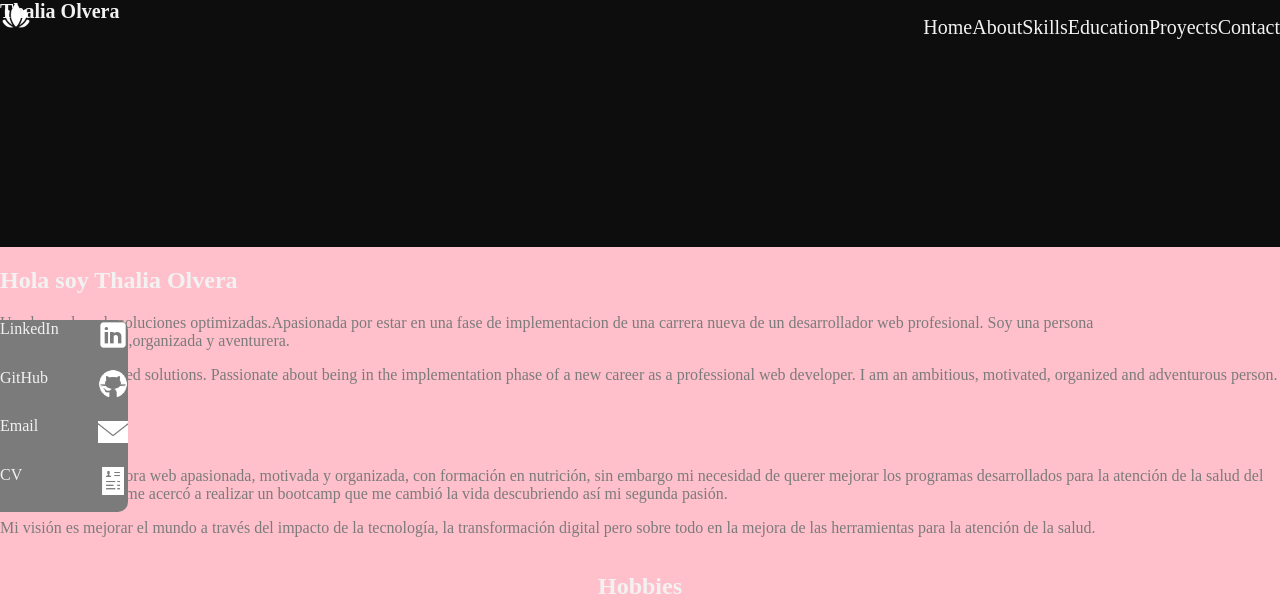
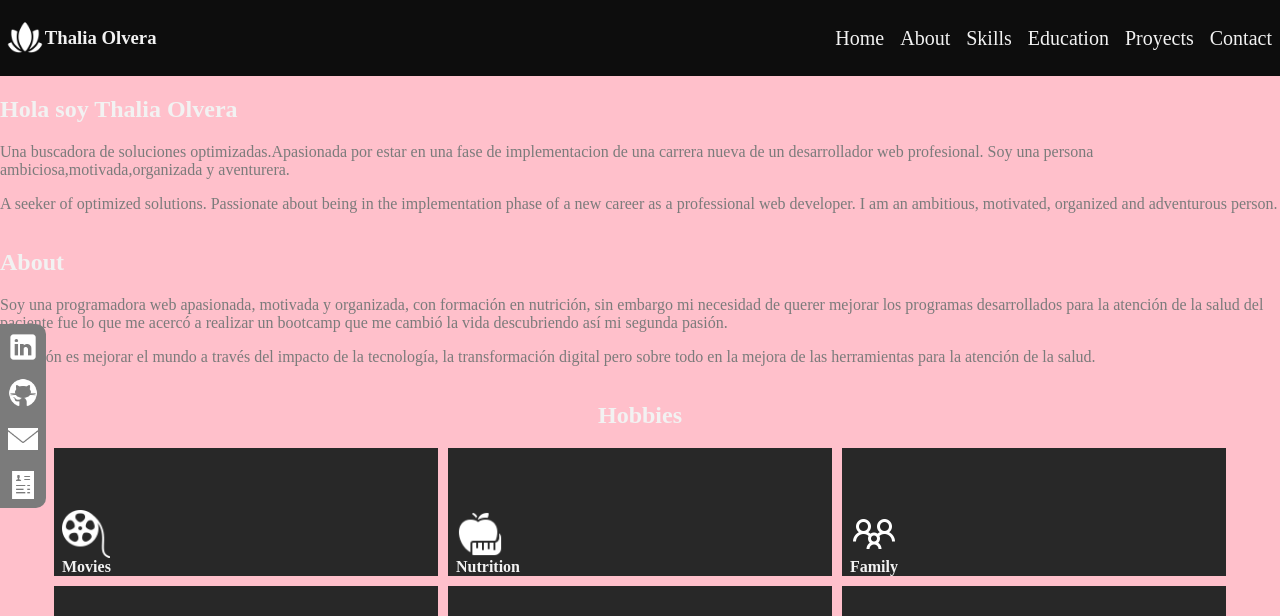
Before and after one commit to ThaliaOlvera/myPortfolio, a plain HTML site: page index.html in a window 1280 px wide. Shown: the top 616 px of the page. Drawn offline with Linux system fonts and the light colour scheme.

Commit message:
Fix: aside section

```diff
--- a/index.html
+++ b/index.html
@@ -8,7 +8,10 @@
   </head>
   <body>
     <header>
-      <h3><img src="img/iconsWhiteLote.png" alt="Loto Icon" />Thalia Olvera</h3>
+      <div class="logo_container">
+        <img src="img/iconsWhiteLote.png" alt="Loto Icon" />
+        <h3>Thalia Olvera</h3>
+      </div>
       <nav class="navbar_container">
         <ul class="navbar_list">
           <li><a href="#home">Home</a></li>
@@ -20,20 +23,20 @@
         </ul>
       </nav>
     </header>
-    <aside class="expand-list">
-      <article>
+    <aside>
+      <article class="item_container">
         <a href="" class="item">LinkedIn</a>
         <img src="/img/socialLinks/linkedinIconWhite.png" alt="" />
       </article>
-      <article>
+      <article class="item_container">
         <a href="" class="item">GitHub</a>
         <img src="/img/socialLinks/GithubIconWhite.png" alt="" />
       </article>
-      <article>
+      <article class="item_container">
         <a href="" class="item">Email</a>
         <img src="/img/socialLinks/IconMailWhite.png" alt="" />
       </article>
-      <article>
+      <article class="item_container">
         <a href="" class="item">CV</a>
         <img src="/img/socialLinks/IconCvWhite.png" alt="" />
       </article>
--- a/style.css
+++ b/style.css
@@ -40,35 +40,45 @@ h4 {
 
 header {
   display: flex;
-  justify-content: center;
 }
 
-header img {
-  width: 2rem;
-  height: 2rem;
-
-  position: absolute;
-  top: 0;
-  left: 0;
+.logo_container {
+  width: 25%;
+  display: flex;
+  justify-content: stretch;
+  align-items: center;
+  padding-left: 0.3rem;
 }
 
-header h3 {
-  width: 40%;
-  height: auto;
-  font-size: var(--FontSize-md);
-  margin-top: 0px;
-  margin-bottom: 0px;
+.logo_container img {
+  width: 40px;
+  height: 40px;
+
+  margin-top: 18px;
+  margin-bottom: 18px;
 }
 
 .navbar_container {
   width: 100%;
-  height: 100%;
+  height: auto;
+
+  display: flex;
+  justify-content: end;
+  align-items: center;
 }
 
 .navbar_list {
   display: flex;
 
-  justify-content: end;
+  gap: 1rem;
+
+  padding-left: 0px;
+  padding-right: 0.5rem;
+  margin-top: 0px;
+  margin-bottom: 0px;
+}
+.navbar_list li {
+  list-style: none;
 }
 
 .navbar_list li a {
@@ -78,36 +88,38 @@ header h3 {
   text-decoration: none;
 }
 
-.navbar_list li {
-  list-style: none;
-}
-
 /*Aside menú*/
 
 aside {
-  width: 10%;
+  width: 18%;
   height: 12rem;
-
-  position: sticky;
+  position: fixed;
   top: 40%;
-
   display: flex;
   flex-direction: column;
-  justify-content: space-between;
-  align-items: center;
-
-  border-radius: 0px 10px 10px 0px;
-  background-color: var(--Gray300);
+  justify-content: center;
+  align-items: start;
 }
 
-aside article {
-  width: 100%;
+aside .item_container {
+  width: 20%;
   height: 24%;
 
   display: flex;
-  justify-content: space-between;
+  flex-direction: arrow;
+  justify-content: end;
+  align-items: center;
+  text-align: center;
+  background-color: var(--Gray300);
+  padding-right: 8px;
+}
 
-  text-align: center;
+.item_container:nth-child(1) {
+  border-radius: 0px 10px 0px 0px;
+}
+
+.item_container:nth-child(4) {
+  border-radius: 0px 0px 10px 0px;
 }
 
 aside article img {
@@ -115,10 +127,29 @@ aside article img {
   height: 30px;
 }
 
-aside a {
+aside .item {
+  display: flex;
+  align-items: center;
+  width: 100%;
+  height: 2.5rem;
   text-decoration: none;
+  text-align: center;
+  font-size: var(--FontSize-md);
+  color: transparent;
+  margin-left: -100px;
+}
+
+.item_container:hover,
+.item:hover {
+  width: 80%;
+  display: flex;
+  transition: 0.7s;
   color: var(--GrayColor);
+  padding-left: 8px;
+  margin: 0px;
+  border-radius: 0px 10px 10px 0px;
 }
+
 /*Main*/
 
 main {
```
